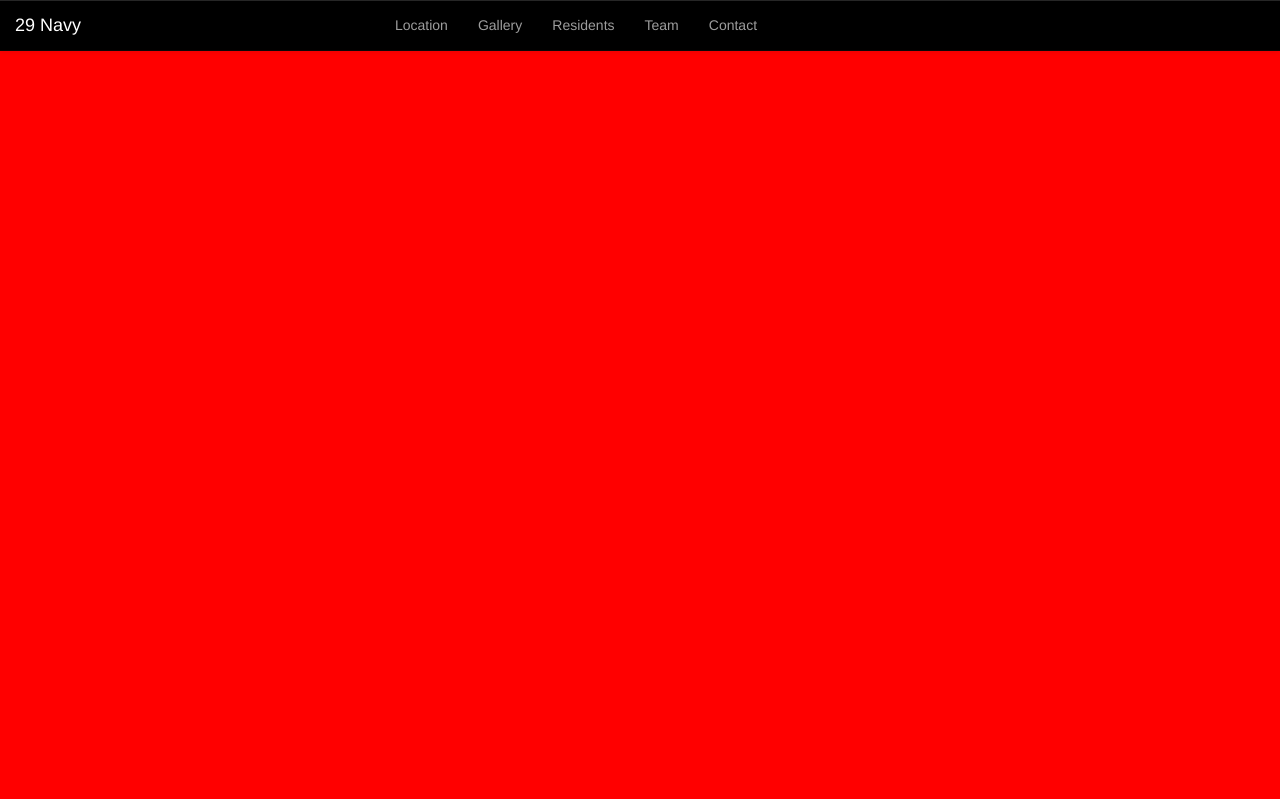
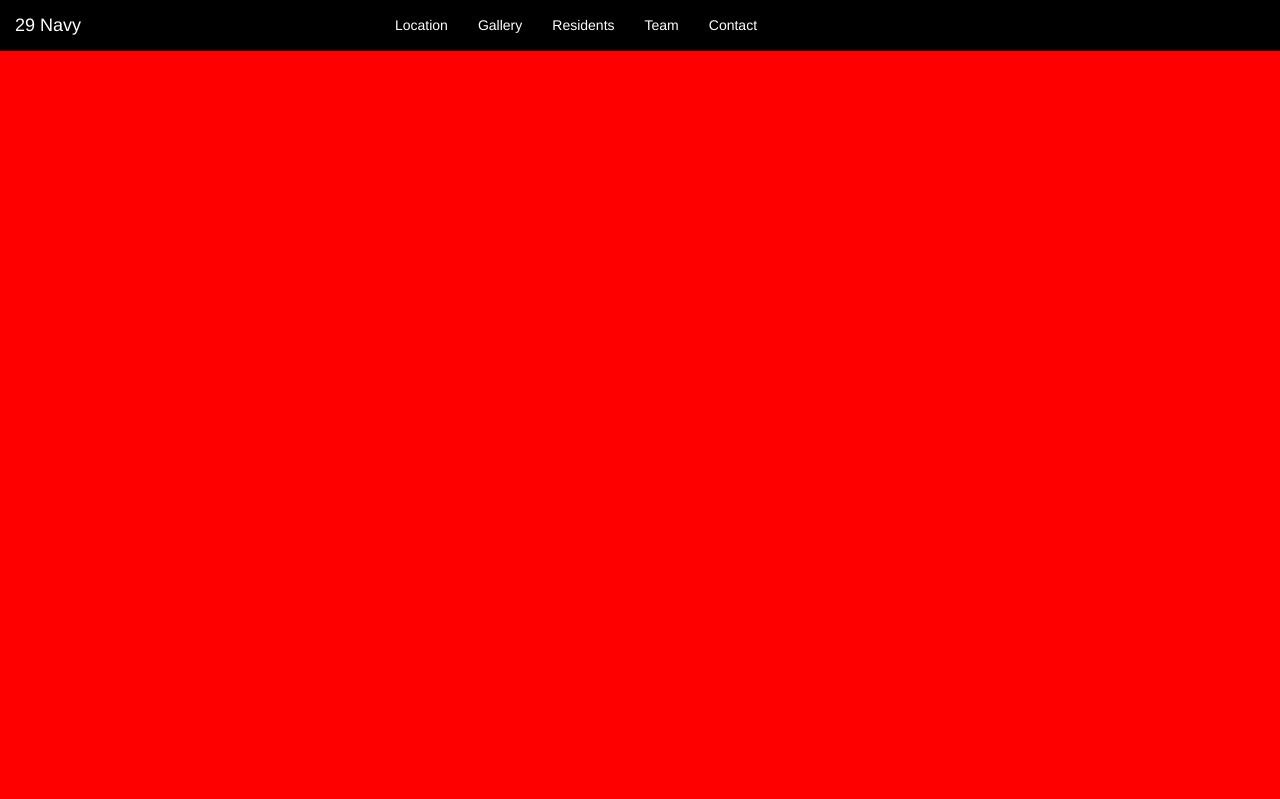
Before and after one commit to dresosh/andre29N, a PHP site: page / in a window 1280 px wide. Shown: the top 799 px of the page. Run offline with PHP 8.4, Linux system fonts and the light colour scheme; some libraries are stand-ins or nearby versions.

Commit message:
change style targeting

```diff
--- a/css/main.css
+++ b/css/main.css
@@ -5,9 +5,6 @@
 body {
   margin: 0;
   padding: 0; }
-
-.navbar-inverse .navbar-nav > li > a:hover, .navbar-inverse .navbar-nav > li > a:focus {
-  color: red; }
 
 .centerNav {
   margin: 0 auto;
@@ -21,6 +18,10 @@ body {
   position: absolute;
   left: 45%;
   transform: translateX(-50%); }
+  .collapse.navbar-collapse ul > li > a {
+    color: white; }
+    .collapse.navbar-collapse ul > li > a:hover {
+      color: red; }
 
 .location {
   background: red;
@@ -55,4 +56,7 @@ body {
 .navbar-inverse {
   background: #000000; }
 
+nav ul {
+  color: #ffffff; }
+
 /*# sourceMappingURL=main.css.map */
--- a/css/main.scss
+++ b/css/main.scss
@@ -12,9 +12,9 @@ body {
   padding: 0;
 }
 
-.navbar-inverse .navbar-nav>li>a:hover, .navbar-inverse .navbar-nav>li>a:focus {
-    color: red;
-}
+// .navbar-inverse .navbar-nav>li>a:hover, .navbar-inverse .navbar-nav>li>a:focus {
+//     color: red;
+// }
 
 .centerNav {
   margin: 0 auto;
@@ -33,6 +33,12 @@ body {
     position: absolute;
     left: 45%;
     transform: translateX(-50%);
+    >li>a{
+      color: white;
+      &:hover{
+      color: red;
+      }
+    }
   }
 }
 
@@ -75,3 +81,9 @@ body {
 .navbar-inverse {
   background: $navbar-color;
 }
+
+
+
+nav ul {
+    color: #ffffff;
+}
--- a/index.html
+++ b/index.html
@@ -7,7 +7,7 @@
         <meta name="description" content="">
         <meta name="viewport" content="width=device-width, initial-scale=1">
         <link rel="stylesheet" href="css/bootstrap.min.css">
-        <link rel="stylesheet" href="css/bootstrap-theme.min.css">
+        <!-- <link rel="stylesheet" href="css/bootstrap-theme.min.css"> -->
         <link rel="stylesheet" href="css/main.css">
 
         <script src="js/vendor/modernizr-2.8.3-respond-1.4.2.min.js"></script>
```
Also changed, not shown: 1 other file.
